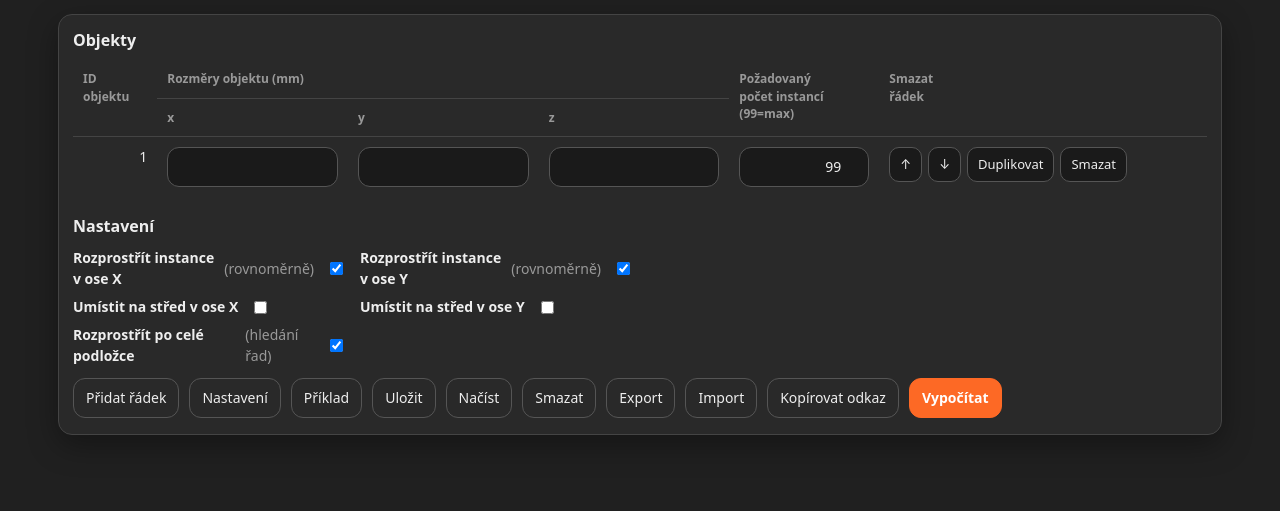
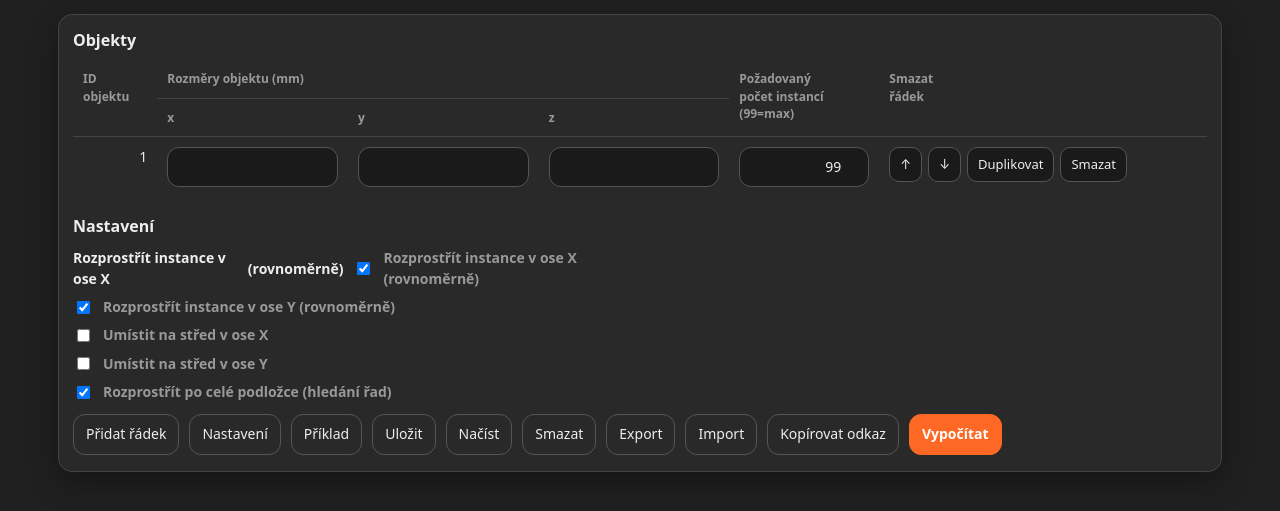
Before and after one commit to ondrej-kratochvil/sequential-printing, a PHP site: page / in a window 1280 px wide, after a click on "Nastavení". Shown: the part 73-584 px from the top of the page. Run offline with PHP 8.4, Linux system fonts and the light colour scheme.

Commit message:
Rozprostři v ose Y po instancích a zlepši layout nastavení.
Rozprostření v ose Y nyní rozděluje zbylé místo mezi instance v pořadí tisku (1. zůstává na startu). Nastavení má kompaktní jednosloupcový layout a popisky mají závorky přímo v textu.

```diff
--- a/index.php
+++ b/index.php
@@ -786,12 +786,16 @@ header("Expires: 0");
 			tr:last-child td { border-bottom: none; }
 
 			#nastaveni { margin-top: 12px; }
-			#nastaveni { max-width: 560px; }
-			#nastaveni .grid { display: grid; grid-template-columns: repeat(2, minmax(0, 1fr)); gap: 8px 14px; }
-			#nastaveni label { display: inline-flex; gap: 10px; align-items: center; justify-content: flex-start; font-weight: 600; color: var(--text); }
-			#nastaveni label input[type=checkbox] { margin-left: 6px; }
-			#nastaveni label span { color: var(--muted); font-weight: 500; }
-			@media (max-width: 720px) { #nastaveni .grid { grid-template-columns: 1fr; } }
+			#nastaveni { margin-top: 12px; max-width: 560px; }
+			#nastaveni .grid { display: grid; grid-template-columns: 1fr; gap: 8px; }
+			#nastaveni label {
+				display: flex;
+				align-items: center;
+				gap: 10px;
+				font-weight: 600;
+				color: var(--text);
+			}
+			#nastaveni label .hint { color: var(--muted); font-weight: 600; }
 
 			.remaining-grid { display: grid; grid-template-columns: repeat(2, max-content); gap: 14px; align-items: start; }
 			@media (max-width: 980px) { .remaining-grid { grid-template-columns: 1fr; } }
@@ -974,18 +978,23 @@ if (!empty($pocet_instanci_objektu)) {
 			    -->
 					<label for="rozprostrit_instance_v_ose_x">Rozprostřít instance v ose X <span>(rovnoměrně)</span>
 						<input id="rozprostrit_instance_v_ose_x" type="checkbox" name="rozprostrit_instance_v_ose_x" value="1" <?php if($rozprostrit_instance_v_ose_x) {?>checked="checked" <?php }?>/>
+						<span class="hint">Rozprostřít instance v ose X (rovnoměrně)</span>
 					</label>
-					<label for="rozprostrit_instance_v_ose_y">Rozprostřít instance v ose Y <span>(rovnoměrně)</span>
+					<label for="rozprostrit_instance_v_ose_y">
 						<input id="rozprostrit_instance_v_ose_y" type="checkbox" name="rozprostrit_instance_v_ose_y" value="1" <?php if($rozprostrit_instance_v_ose_y) {?>checked="checked" <?php }?>/>
+						<span class="hint">Rozprostřít instance v ose Y (rovnoměrně)</span>
 					</label>
-					<label for="umistit_na_stred_v_ose_x">Umístit na střed v ose X
+					<label for="umistit_na_stred_v_ose_x">
 						<input id="umistit_na_stred_v_ose_x" type="checkbox" name="umistit_na_stred_v_ose_x" value="1" <?php if($umistit_na_stred_v_ose_x) {?>checked="checked" <?php }?>/>
+						<span class="hint">Umístit na střed v ose X</span>
 					</label>
-					<label for="umistit_na_stred_v_ose_y">Umístit na střed v ose Y
+					<label for="umistit_na_stred_v_ose_y">
 						<input id="umistit_na_stred_v_ose_y" type="checkbox" name="umistit_na_stred_v_ose_y" value="1" <?php if($umistit_na_stred_v_ose_y) {?>checked="checked" <?php }?>/>
+						<span class="hint">Umístit na střed v ose Y</span>
 					</label>
-					<label for="rozprostrit_instance_po_cele_podlozce">Rozprostřít po celé podložce <span>(hledání řad)</span>
+					<label for="rozprostrit_instance_po_cele_podlozce">
 						<input id="rozprostrit_instance_po_cele_podlozce" type="checkbox" name="rozprostrit_instance_po_cele_podlozce" value="1" <?php if($rozprostrit_instance_po_cele_podlozce) {?>checked="checked" <?php }?>/>
+						<span class="hint">Rozprostřít po celé podložce (hledání řad)</span>
 					</label>
 				</div>
 			</div>
--- a/src/SequentialPrintCalculator.php
+++ b/src/SequentialPrintCalculator.php
@@ -511,13 +511,14 @@ class SequentialPrintCalculator
 
         if ($this->zbyvaVOseXMaximalne || $this->zbyvaVOseY) {
             // Rozprostření v ose Y (požadavek):
-            // - první řada zůstává "zcela vpředu"
-            // - zbylé místo se rovnoměrně rozdělí mezi další řady tak, aby poslední skončila "zcela vzadu"
-            // => postupný posun řad: shift(yIdx) = (zbyvaVOseY / (pocetRad1 - 1)) * (yIdx - 1)
-            $stepVOseY = ($this->options['rozprostrit_instance_v_ose_y'] && $this->zbyvaVOseY > 0 && $this->pocetRad1 > 1)
-                ? ($this->zbyvaVOseY / ($this->pocetRad1 - 1))
+            // - 1. instance zůstane na startu směru tisku (vpředu / vzadu)
+            // - zbývající místo (zbyvaVOseY) se rovnoměrně rozdělí mezi další instance v pořadí tisku
+            // => shift(seq) = (zbyvaVOseY / (N - 1)) * (seq - 1), pro seq > 1
+            $stepVOseY = ($this->options['rozprostrit_instance_v_ose_y'] && $this->zbyvaVOseY > 0 && $this->pocetInstanci1 > 1)
+                ? ($this->zbyvaVOseY / ($this->pocetInstanci1 - 1))
                 : 0.0;
 
+            $seq = 0;
             foreach ($this->pos2[1] as $yIdx => $rada) {
                 $pocetInstanciVRade = count($rada);
                 $sudaRada = ($yIdx % 2 === 0);
@@ -527,12 +528,13 @@ class SequentialPrintCalculator
                     : 0.0;
 
                 foreach ($rada as $xIdx => $_objekt1) {
+                    $seq++;
                     if ($this->options['rozprostrit_instance_v_ose_x'] && ($xIdx > 1 || $cikCak)) {
                         if ($this->printer['smer_X'] === 'zleva_doprava') $this->pos2[1][$yIdx][$xIdx]['X'] += $pripocitamVOseX * ($cikCak ? 1 : ($xIdx - 1));
                         else $this->pos2[1][$yIdx][$xIdx]['X'] -= $pripocitamVOseX * ($cikCak ? 1 : ($xIdx - 1));
                     }
-                    if ($stepVOseY > 0.0 && $yIdx > 1) {
-                        $shift = $stepVOseY * ($yIdx - 1);
+                    if ($stepVOseY > 0.0 && $seq > 1) {
+                        $shift = $stepVOseY * ($seq - 1);
                         if ($this->printer['smer_Y'] === 'zepredu_dozadu') $this->pos2[1][$yIdx][$xIdx]['Y'] += $shift;
                         else $this->pos2[1][$yIdx][$xIdx]['Y'] -= $shift;
                     }
```
